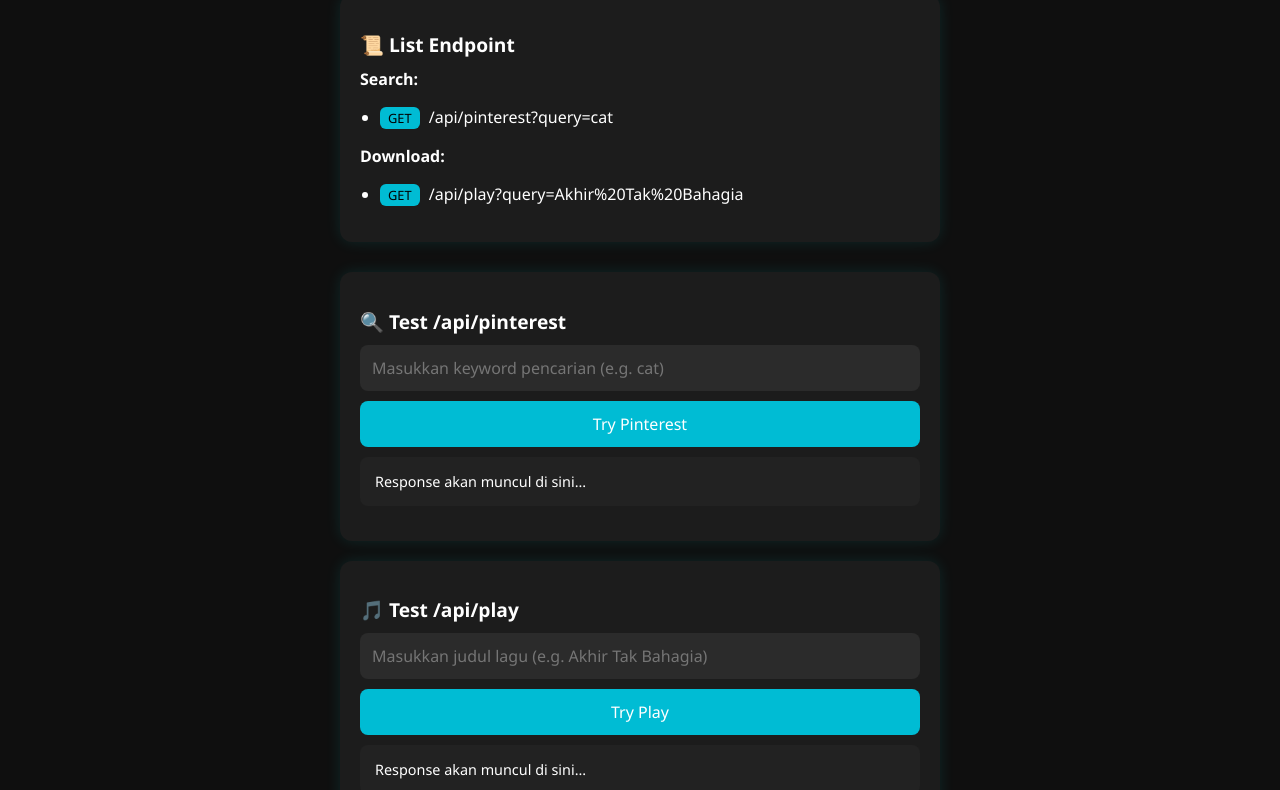
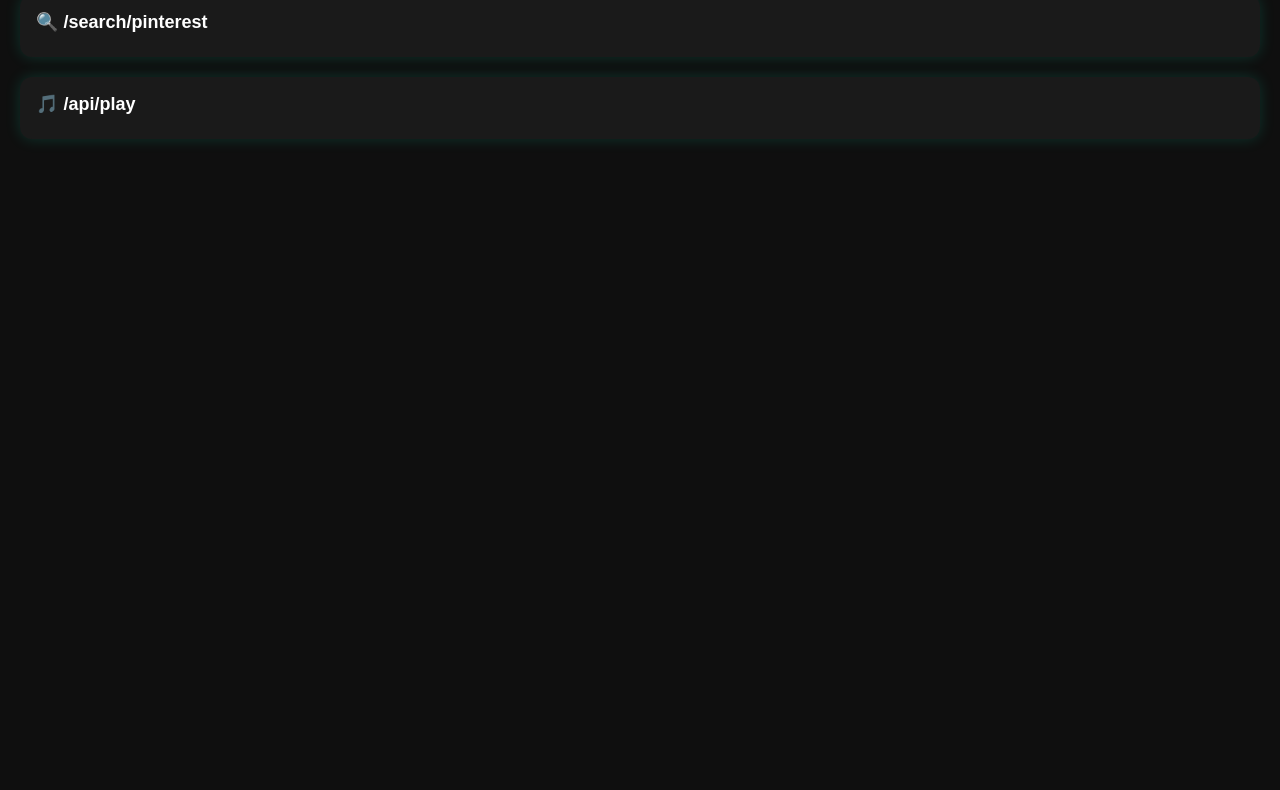
Before and after one commit to fahrigifthub/ferninesite, a website: page public/index.html in a window 1280 px wide. Shown: the part 94-884 px from the top of the page. After the commit the page ends 800 px from the top, so only its background shows below. Drawn offline with Linux system fonts and the light colour scheme.

Commit message:
Update index.html

```diff
--- a/public/index.html
+++ b/public/index.html
@@ -1,172 +1,143 @@
 <!DOCTYPE html>
-<html lang="en">
+<html lang="id">
 <head>
   <meta charset="UTF-8" />
-  <meta name="viewport" content="width=device-width, initial-scale=1.0"/>
-  <title>API Tester - Ferninesite</title>
+  <meta name="viewport" content="width=device-width, initial-scale=1.0" />
+  <title>Ferninesite API Tester</title>
   <style>
-    * {
-      box-sizing: border-box;
-      font-family: 'Segoe UI', sans-serif;
-    }
     body {
+      font-family: Arial, sans-serif;
       background: #0f0f0f;
       color: #fff;
       margin: 0;
       padding: 20px;
     }
     h1 {
-      font-size: 1.6rem;
       text-align: center;
-    }
-    .container {
-      max-width: 600px;
-      margin: 0 auto;
-    }
-    .card {
-      background: #1c1c1c;
-      border-radius: 12px;
-      padding: 20px;
-      margin-bottom: 20px;
-      box-shadow: 0 0 15px rgba(0,255,255,0.1);
-    }
-    .card h2 {
-      font-size: 1.2rem;
       margin-bottom: 10px;
     }
-    input[type="text"] {
+    .api-box {
+      background: #1a1a1a;
+      border-radius: 12px;
+      margin-bottom: 20px;
+      padding: 16px;
+      box-shadow: 0 0 15px rgba(0, 255, 200, 0.15);
+    }
+    .api-header {
+      cursor: pointer;
+      font-weight: bold;
+      font-size: 18px;
+      margin-bottom: 8px;
+    }
+    .api-content {
+      display: none;
+      margin-top: 10px;
+    }
+    .api-content textarea, input {
       width: 100%;
-      padding: 12px;
+      padding: 8px;
+      margin: 5px 0;
+      border-radius: 5px;
       border: none;
-      border-radius: 8px;
-      background: #2b2b2b;
-      color: #fff;
-      font-size: 1rem;
+      font-family: monospace;
     }
-    button {
-      margin-top: 10px;
-      width: 100%;
-      padding: 12px;
+    .btn {
+      background-color: #00ffd5;
+      color: #000;
+      padding: 10px 15px;
       border: none;
-      background: #00bcd4;
-      color: #fff;
-      font-size: 1rem;
-      border-radius: 8px;
+      border-radius: 6px;
       cursor: pointer;
-    }
-    button:hover {
-      background: #0097a7;
+      margin-top: 5px;
     }
     pre {
-      margin-top: 10px;
-      background: #222;
-      padding: 15px;
-      border-radius: 8px;
+      background-color: #111;
+      color: #0f0;
+      padding: 10px;
+      overflow-x: auto;
+      border-radius: 6px;
       white-space: pre-wrap;
-      word-break: break-word;
-      font-size: 0.9rem;
-      max-height: 400px;
-      overflow: auto;
     }
-    ul {
-      padding-left: 20px;
-    }
-    .api-list {
-      margin-bottom: 30px;
-    }
-    .tag {
-      display: inline-block;
-      background: #00bcd4;
-      color: #000;
-      padding: 2px 8px;
-      border-radius: 6px;
-      font-size: 0.8rem;
-      margin-right: 5px;
+    .error-box {
+      color: red;
+      white-space: pre-wrap;
     }
   </style>
 </head>
 <body>
-  <h1>📡 Ferninesite Public API</h1>
+  <h1>🌐 Ferninesite API Tester</h1>
 
-  <div class="container">
-    <div class="card api-list">
-      <h2>📜 List Endpoint</h2>
-      <strong>Search:</strong>
-      <ul>
-        <li><span class="tag">GET</span> <code>/api/pinterest?query=cat</code></li>
-      </ul>
-      <strong>Download:</strong>
-      <ul>
-        <li><span class="tag">GET</span> <code>/api/play?query=Akhir%20Tak%20Bahagia</code></li>
-      </ul>
+  <!-- /search/pinterest -->
+  <div class="api-box">
+    <div class="api-header" onclick="toggleContent('pinterest')">🔍 /search/pinterest</div>
+    <div id="pinterest" class="api-content">
+      <input type="text" id="queryPinterest" placeholder="Masukkan kata kunci...">
+      <button class="btn" onclick="fetchPinterest()">🔍 Try Pinterest</button>
+      <div id="resPinterest"></div>
+    </div>
   </div>
 
-    <div class="card">
-      <h2>🔍 Test /api/pinterest</h2>
-      <input type="text" id="queryPinterest" placeholder="Masukkan keyword pencarian (e.g. cat)"/>
-      <button onclick="fetchPinterest()">Try Pinterest</button>
-      <pre id="resPinterest">Response akan muncul di sini...</pre>
-    </div>
-
-    <div class="card">
-      <h2>🎵 Test /api/play</h2>
-      <input type="text" id="queryPlay" placeholder="Masukkan judul lagu (e.g. Akhir Tak Bahagia)"/>
-      <button onclick="fetchPlay()">Try Play</button>
-      <pre id="resPlay">Response akan muncul di sini...</pre>
+  <!-- /api/play -->
+  <div class="api-box">
+    <div class="api-header" onclick="toggleContent('play')">🎵 /api/play</div>
+    <div id="play" class="api-content">
+      <input type="text" id="queryPlay" placeholder="Masukkan nama lagu...">
+      <button class="btn" onclick="fetchPlay()">▶️ Try Play</button>
+      <div id="resPlay"></div>
     </div>
   </div>
 
   <script>
+    function toggleContent(id) {
+      const el = document.getElementById(id);
+      el.style.display = el.style.display === 'block' ? 'none' : 'block';
+    }
+
     async function fetchPinterest() {
       const q = document.getElementById('queryPinterest').value.trim();
       const box = document.getElementById('resPinterest');
-      if (!q) return box.textContent = '❌ Harap isi query.';
-      box.textContent = '⏳ Memuat...';
+      if (!q) {
+        return box.innerHTML = '<div class="error-box">❌ Harap isi kata kunci pencarian.</div>';
+      }
+      box.innerHTML = '⏳ Memuat hasil...';
       try {
         const res = await fetch(`/api/pinterest?query=${encodeURIComponent(q)}`);
+        if (!res.ok) {
+          const txt = await res.text();
+          return box.innerHTML = `<div class='error-box'>❌ Gagal!<br>Status: ${res.status}<br>${txt}</div>`;
+        }
         const json = await res.json();
-        box.textContent = JSON.stringify(json, null, 2);
+        if (!json.status) {
+          return box.innerHTML = `<div class='error-box'>❌ Gagal! ${json.message || 'Tidak diketahui'}</div>`;
+        }
+        box.innerHTML = `<pre>${JSON.stringify(json, null, 2)}</pre>`;
       } catch (e) {
-        box.textContent = '❌ Error mengambil data';
+        box.innerHTML = `<div class='error-box'>❌ Gagal mengambil data!<br>Error: ${e.message}</div>`;
       }
     }
-
 
     async function fetchPlay() {
       const q = document.getElementById('queryPlay').value.trim();
       const box = document.getElementById('resPlay');
       if (!q) {
-      box.innerHTML = `<span style="color:red;">❌ Harap isi query pencarian lagu.</span>`;
-      return;
+        return box.innerHTML = '<div class="error-box">❌ Harap isi nama lagu.</div>';
       }
-
-    box.innerHTML = `⏳ Memuat hasil...`;
-
+      box.innerHTML = '⏳ Memuat hasil...';
       try {
         const res = await fetch(`/api/play?query=${encodeURIComponent(q)}`);
-
         if (!res.ok) {
-        const errText = await res.text();
-        box.innerHTML = `<span style="color:red;">❌ Gagal ambil data!<br>Status: ${res.status} ${res.statusText}<br>Detail: ${errText}</span>`;
-        return;
+          const txt = await res.text();
+          return box.innerHTML = `<div class='error-box'>❌ Gagal!<br>Status: ${res.status}<br>${txt}</div>`;
         }
-
         const json = await res.json();
-
-      if (!json.status) {
-        box.innerHTML = `<span style="color:red;">❌ Error dari server:<br>${json.message || 'Tidak diketahui'}</span>`;
-        return;
+        if (!json.status && json.message) {
+          return box.innerHTML = `<div class='error-box'>❌ Error: ${json.message}</div>`;
         }
-
         box.innerHTML = `<pre>${JSON.stringify(json, null, 2)}</pre>`;
-
-    } catch (err) {
-      box.innerHTML = `<span style="color:red;">❌ Gagal mengambil data!<br>Error: ${err.message}</span>`;
+      } catch (e) {
+        box.innerHTML = `<div class='error-box'>❌ Gagal mengambil data!<br>Error: ${e.message}</div>`;
       }
     }
-
-
-
   </script>
 </body>
 </html>
```
Lines whose indentation alone changed are shown as unchanged.
